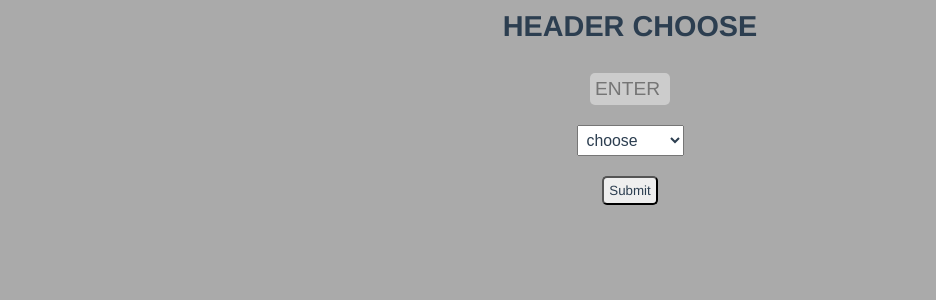
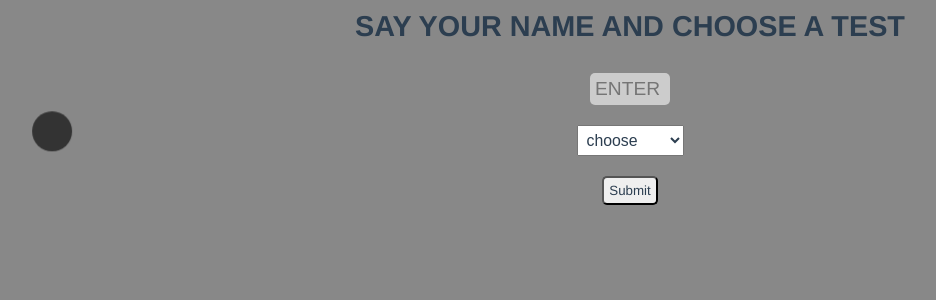
Before and after one commit to abbasnake/maratons, a Vue app in the folder client/: page /#/choose in a window 1280 px wide. Shown: the top 300 px of the page, without its empty margins (10-946 px from the left). Built offline with nearby package versions, Linux system fonts and the light colour scheme.

Commit message:
minor tweaking

```diff
--- a/client/src/App.vue
+++ b/client/src/App.vue
@@ -1,6 +1,6 @@
 <template>
   <div id="app" class="app">
-    <!-- <the-helper></the-helper> -->
+    <the-helper></the-helper>
     <router-view/>
   </div>
 </template>
@@ -29,7 +29,7 @@ export default {
 <!-- LOCAL STYLES -->
 <style lang="scss" scoped>
 .app {
-  background-color: #aaa;
+  background-color: #888;
   display: grid;
   height: 100vh;
 }
--- a/client/src/components/DefaultHeader.vue
+++ b/client/src/components/DefaultHeader.vue
@@ -15,6 +15,7 @@ export default {
   font-size: 7vw;
   font-weight: bold;
   padding: 5px;
+  text-align: center;
 }
 
 @media screen and (min-width:400px) {
--- a/client/src/components/DefaultInput.vue
+++ b/client/src/components/DefaultInput.vue
@@ -24,6 +24,7 @@ export default {
   -webkit-transition: all 0.3s ease-in-out;
   transition: all 0.3s ease-in-out;
   max-width: 200px;
+  text-align: center;
   width: 40%;
   z-index: 1;
   &:focus {
--- a/client/src/components/TheHelper/TheHelperCircle.vue
+++ b/client/src/components/TheHelper/TheHelperCircle.vue
@@ -1,7 +1,7 @@
 <template>
-<svg class="svg" viewBox="0 0 200 200">
-  <circle class="animation" cx="50%" cy="50%" r="50"/>
-</svg>
+  <svg class="svg" viewBox="0 0 200 200">
+    <circle class="svg__circle" cx="50%" cy="50%" r="50"/>
+  </svg>
 </template>
 
 <script>
@@ -16,14 +16,14 @@ export default {
   fill: #333;
   height: 100%;
   width: 100%;
-}
-
-// ANIMATION SHORTHAND
-// animation: name duration timing-function delay iteration-count direction fill-mode play-state;
-
-.animation {
-  animation:
-    a-float 12s ease-in-out infinite alternate;
+  /*
+  ** ANIMATION SHORTHAND
+  ** animation: name duration timing-function delay iteration-count direction fill-mode play-state;
+  */
+  &__circle {
+    animation:
+      a-float 12s ease-in-out infinite alternate;
+  }
 }
 
 @keyframes a-float {
--- a/client/src/scss/_global-styles.scss
+++ b/client/src/scss/_global-styles.scss
@@ -2,4 +2,5 @@
   color: #2c3e50;
   font-family: 'Avenir', Helvetica, Arial, sans-serif;
   position: relative;
+  overflow: hidden;
 }
--- a/client/src/views/ViewChoose.vue
+++ b/client/src/views/ViewChoose.vue
@@ -1,9 +1,9 @@
 <template>
   <div>
     <default-container>
-      <default-header>HEADER CHOOSE</default-header>
+      <default-header>SAY YOUR NAME AND CHOOSE A TEST</default-header>
       <app-form-choose-test/>
-      <app-paragraph></app-paragraph>
+      <app-paragraph/>
     </default-container>
   </div>
 </template>
```
